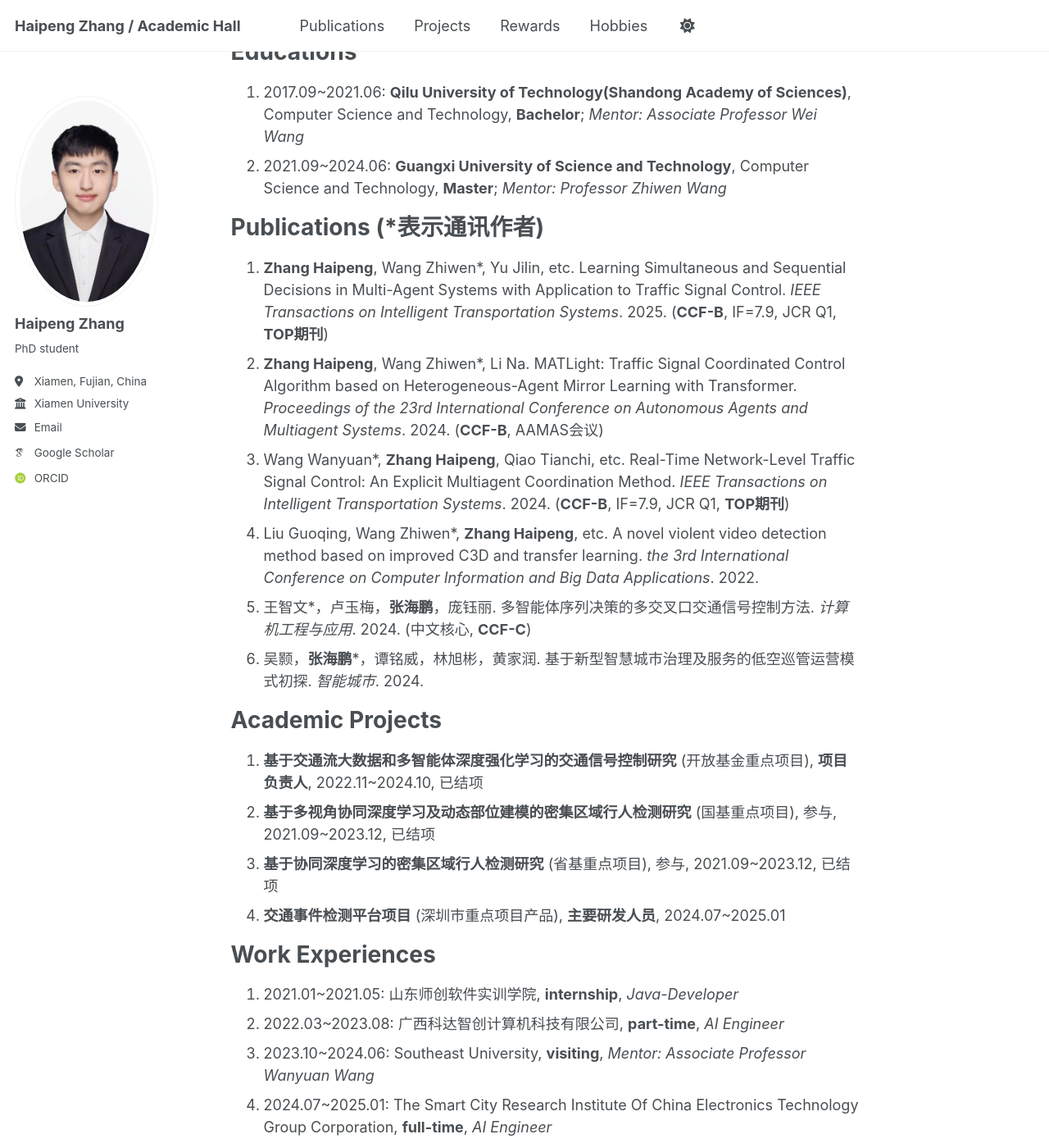
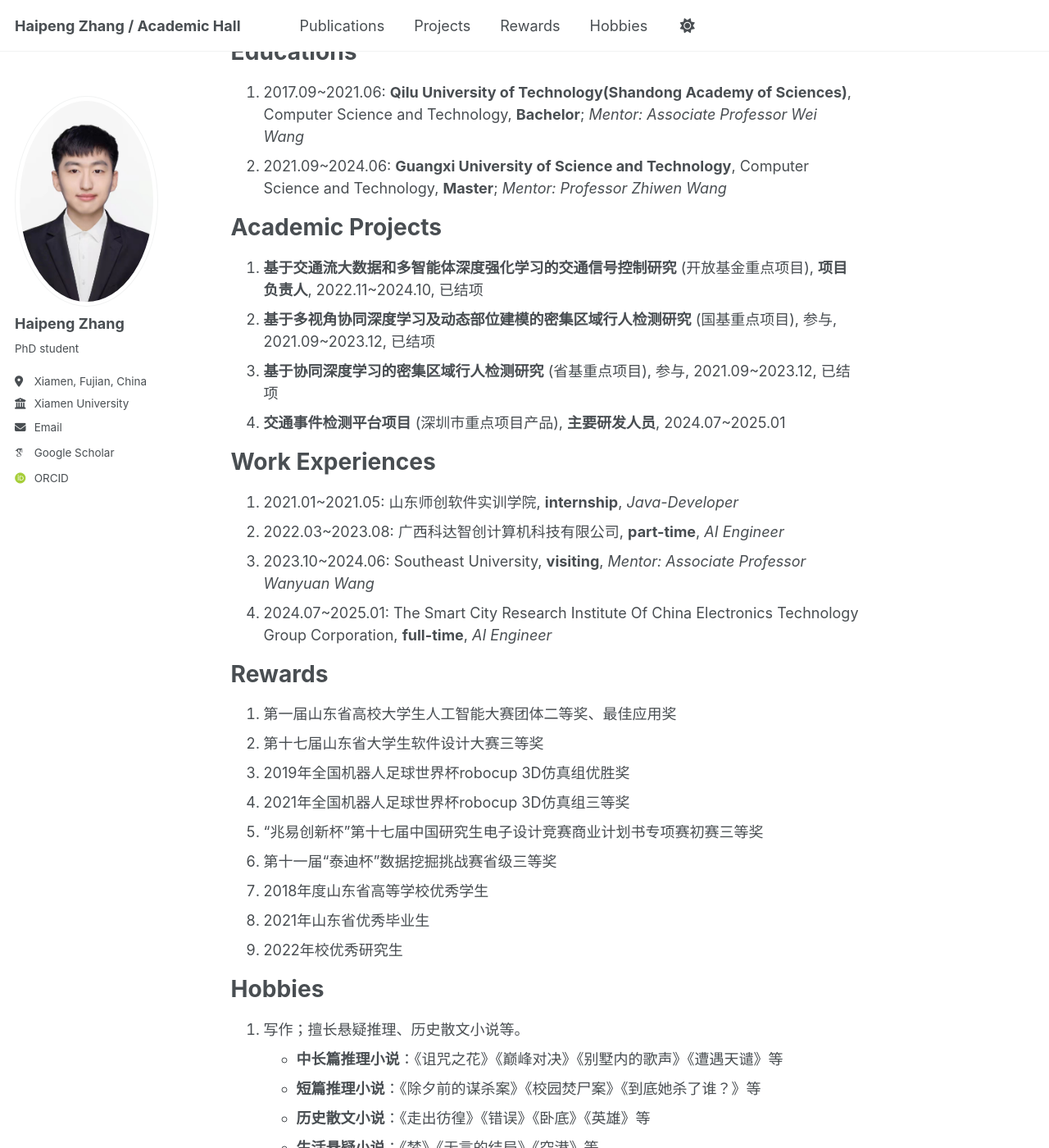
Before and after one commit to Harry-first/haipengzhang, a Jekyll site: the page built from _pages/about.md, in a window 1280 px wide and 1400 px high, scrolled down 837 px. Shown: the whole window at 82% size. Built offline with Jekyll 4.4.1, drawn with Linux system fonts in a browser that asks for light colours; some web fonts are replaced.

Commit message:
Update about.md

```diff
--- a/_pages/about.md
+++ b/_pages/about.md
@@ -23,15 +23,6 @@ I graduated from Qilu University of Technology (Shandong Academy of Sciences) in
 ======
 1. 2017.09~2021.06: **Qilu University of Technology(Shandong Academy of Sciences)**, Computer Science and Technology, **Bachelor**; _Mentor: Associate Professor Wei Wang_
 2. 2021.09~2024.06: **Guangxi University of Science and Technology**, Computer Science and Technology, **Master**; _Mentor: Professor Zhiwen Wang_
-
-**Publications** (*表示通讯作者)
-======
-1. **Zhang Haipeng**, Wang Zhiwen*, Yu Jilin, etc. Learning Simultaneous and Sequential Decisions in Multi-Agent Systems with Application to Traffic Signal Control. _IEEE Transactions on Intelligent Transportation Systems_. 2025. (**CCF-B**, IF=7.9, JCR Q1, **TOP期刊**)
-2. **Zhang Haipeng**, Wang Zhiwen*, Li Na. MATLight: Traffic Signal Coordinated Control Algorithm based on Heterogeneous-Agent Mirror Learning with Transformer. _Proceedings of the 23rd International Conference on Autonomous Agents and Multiagent Systems_. 2024. (**CCF-B**, AAMAS会议)
-3. Wang Wanyuan*, **Zhang Haipeng**, Qiao Tianchi, etc. Real-Time Network-Level Traffic Signal Control: An Explicit Multiagent Coordination Method. _IEEE Transactions on Intelligent Transportation Systems_. 2024. (**CCF-B**, IF=7.9, JCR Q1, **TOP期刊**)
-4. Liu Guoqing, Wang Zhiwen*, **Zhang Haipeng**, etc. A novel violent video detection method based on improved C3D and transfer learning. _the 3rd International Conference on Computer Information and Big Data Applications_. 2022.
-5. 王智文*，卢玉梅，**张海鹏**，庞钰丽. 多智能体序列决策的多交叉口交通信号控制方法. _计算机工程与应用_. 2024. (中文核心, **CCF-C**)
-6. 吴颢，**张海鹏***，谭铭威，林旭彬，黄家润. 基于新型智慧城市治理及服务的低空巡管运营模式初探. _智能城市_. 2024.
 
 **Academic Projects**
 ======
```
